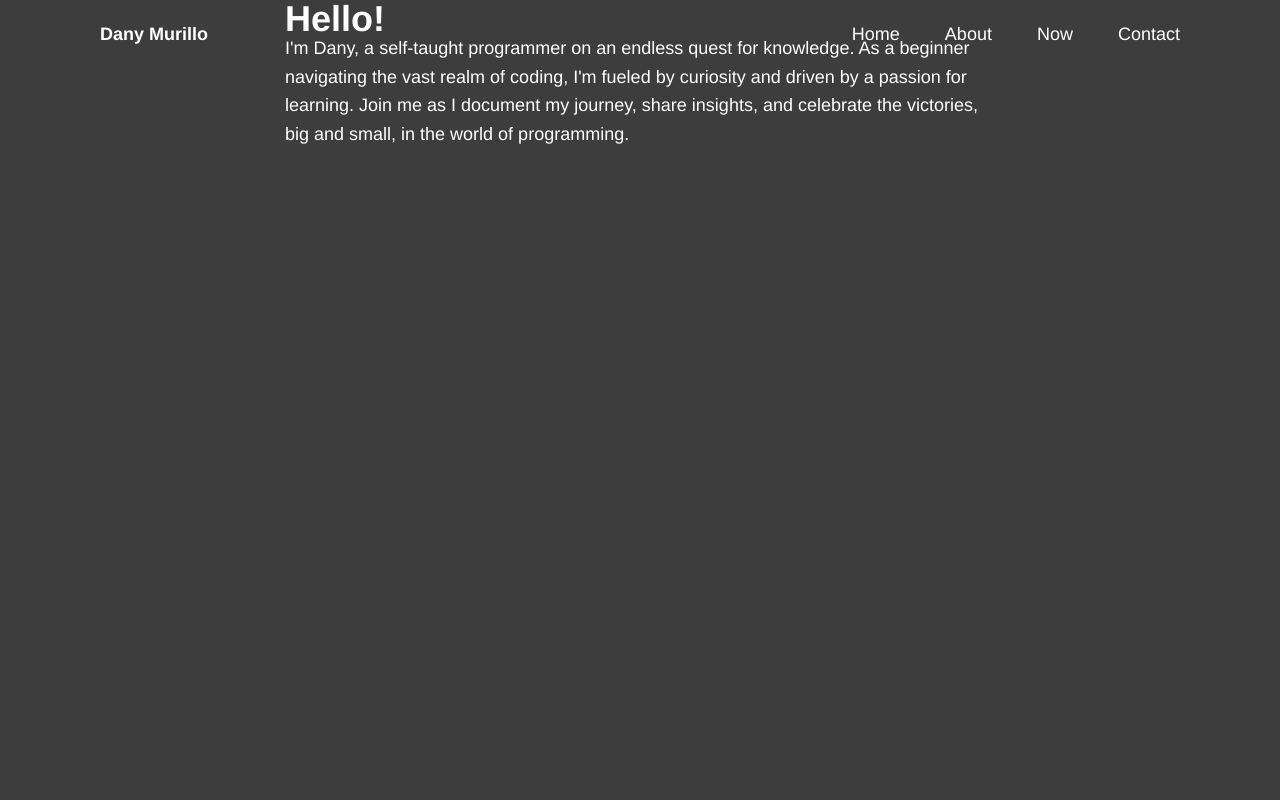
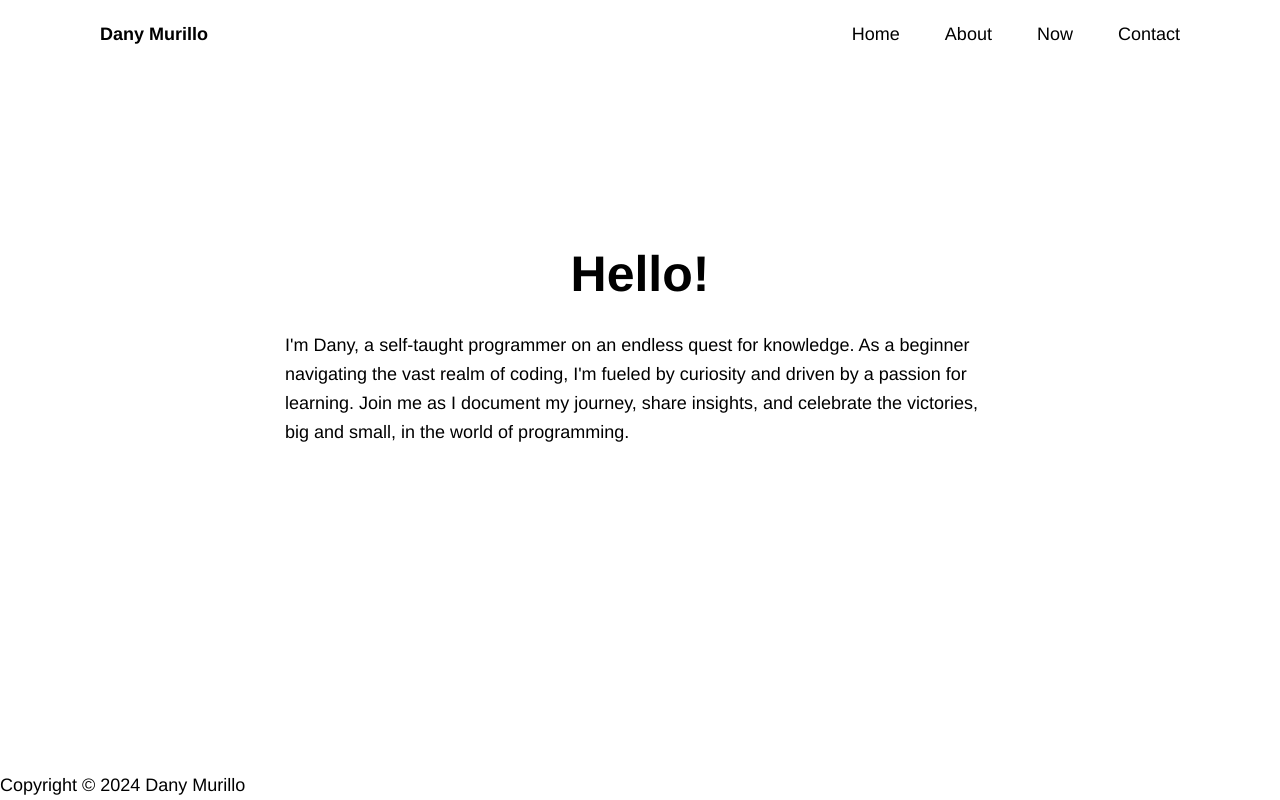
Before and after one commit to DanyMurillo/Dany, a plain HTML site: page index.html in a window 1280 px wide. Drawn offline with Linux system fonts and the light colour scheme.

Commit message:
Fixed body text alignment to center of page, and altered pallet

```diff
--- a/index.html
+++ b/index.html
@@ -19,14 +19,20 @@
         <a href="#">Contact</a>
     </nav>
 </header>
-<div id="landing">
+
 
 <body>
+    <div class="landing">
     <h1>Hello!</h1>
     <p>I'm Dany, a self-taught programmer on an endless quest for knowledge. As a beginner navigating the vast realm
         of coding, I'm fueled by curiosity and driven by a passion for learning. Join me as I document my journey,
         share insights, and celebrate the victories, big and small, in the world of programming.</p>
+
+    </div>
 </body>
+
+<div class="foot">
+    Copyright © 2024 Dany Murillo
     </div>
 
 
@@ -35,4 +41,6 @@
 <!--Color         Hex
 Saftey orange: #EF7A1A
 Onyx: #3D3D3D
-White: #FFFFFF-->
+White: #FFFFFF
+
+light green accent: #68ffa7; -->
--- a/style.css
+++ b/style.css
@@ -12,8 +12,9 @@ body {
     font-family: Georgia, serif;
     font-size: 18px;
     line-height: 1.6em;
-    color: #FFFFFF;
-    background: #3D3D3D;
+    color: #000000;
+    background: #FFFFFF;
+
 }
 
 .header {
@@ -30,7 +31,7 @@ body {
 }
 
 .logo {
-    color: #FFFFFF;
+    color: #000000;
     text-decoration: none;
     font-weight: 700;
 }
@@ -38,7 +39,7 @@ body {
 .navbar a {
     position: relative;
     font-size: 18px;
-    color: #FFFFFF;
+    color: #000000;
     font-weight: 500;
     text-decoration: none;
     margin-left: 40px;
@@ -51,7 +52,7 @@ body {
     left: 0;
     width: 0;
     height: 2px;
-    background: #EF7A1A;
+    background: #68ffa7;
     transition: .3s;
 }
 
@@ -60,6 +61,45 @@ body {
 }
 
 .landing {
+    width: 100%;
+    height: auto;
+    margin: 30% 0;
+    text-align: center;
+    justify-content: center;
+    align-content: center;
+    top: 100%;
+    left: 0;
+}
+
+
+.landing{
+    width: 100%;
+    height: auto;
+    margin: 30% 0;
     text-align: left;
-    background-color: ;
+    justify-content: center;
+    align-content: center;
+    top: 100%;
+    left: 0;
+    font-size: 30px;
 }
+.landing h1 {
+    font-size: 50px;
+    text-align: center;
+    line-height: 3cm;
+}
+.landing p{
+    text-align: left;
+    font-size: 18px;
+    color: black;
+}
+
+.foot{
+    position:fixed;
+    left: 0;
+    bottom: 0;
+    width: 100%;
+    background-color: transparent;
+    color: #000000;
+    text-align: left;
+}
```
Lines whose indentation alone changed are shown as unchanged.
